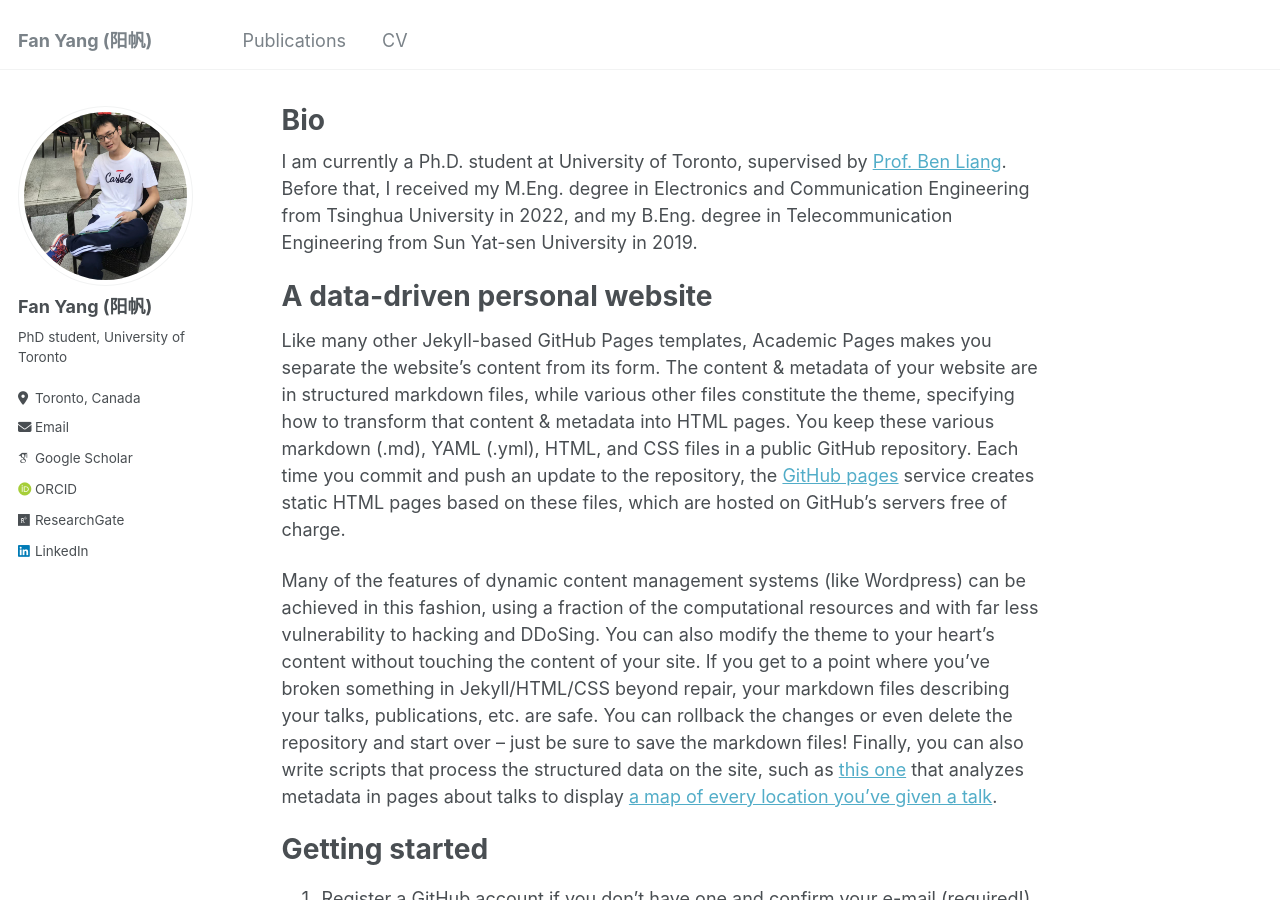
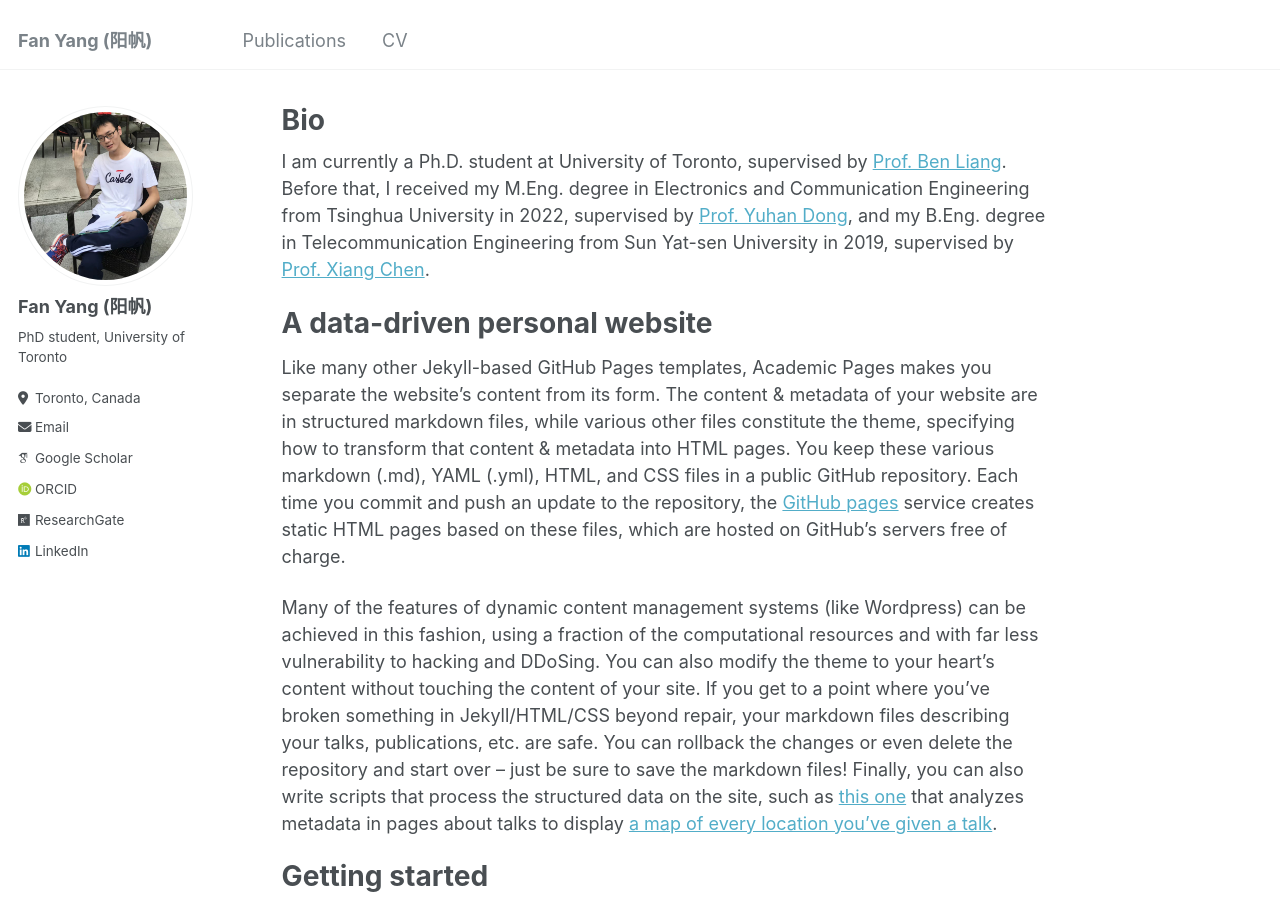
Before and after one commit to fanyang-uoft/fanyang-uoft.github.io, a Jekyll site: the page built from _pages/about.md, in a window 1280 px wide and 900 px high. Built offline with Jekyll 4.4.1, drawn with Linux system fonts in a browser that asks for light colours; some web fonts are replaced.

Commit message:
Update about.md

```diff
--- a/_pages/about.md
+++ b/_pages/about.md
@@ -7,7 +7,7 @@ redirect_from:
   - /about.html
 ---
 
-I am currently a Ph.D. student at University of Toronto, supervised by [Prof. Ben Liang](https://www.comm.utoronto.ca/~liang). Before that, I received my M.Eng. degree in Electronics and Communication Engineering from Tsinghua University in 2022, and my B.Eng. degree in Telecommunication Engineering from Sun Yat-sen University in 2019.
+I am currently a Ph.D. student at University of Toronto, supervised by [Prof. Ben Liang](https://www.comm.utoronto.ca/~liang). Before that, I received my M.Eng. degree in Electronics and Communication Engineering from Tsinghua University in 2022, supervised by [Prof. Yuhan Dong](https://www.sigs.tsinghua.edu.cn/dyh_en/), and my B.Eng. degree in Telecommunication Engineering from Sun Yat-sen University in 2019, supervised by [Prof. Xiang Chen](https://www.i3c-sysu.cn/).
 
 A data-driven personal website
 ======
```
